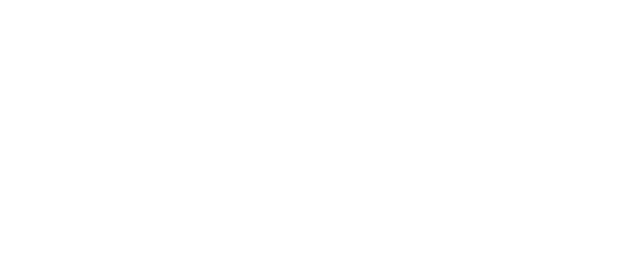
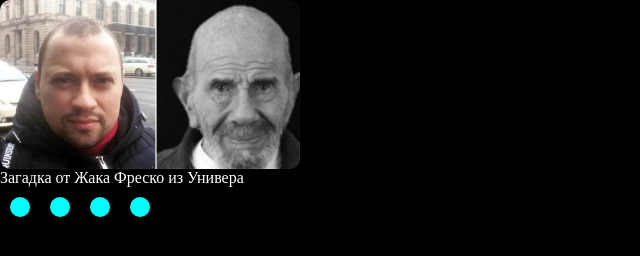
Before and after one commit to Sulfat404/cssMemSlider, a plain HTML site: page index.html in a window 1280 px wide. Shown: the whole page, without its empty margins (0-640 px from the left). Drawn offline with Linux system fonts and the light colour scheme.

Commit message:
feat: add basic page layout

```diff
--- a/index.css
+++ b/index.css
@@ -0,0 +1,62 @@
+*,
+*::before,
+*::after {
+  box-sizing: border-box;
+}
+ul[class],
+ol[class] {
+  padding: 0;
+}
+
+body,
+h1,
+h2,
+h3,
+h4,
+p,
+ul[class],
+ol[class],
+li {
+  margin: 0;
+}
+
+ul[class],
+ol[class] {
+  list-style: none;
+}
+
+img {
+  max-width: 100%;
+  display: block;
+}
+
+.container {
+  margin: 0 auto;
+  max-width: 1440px;
+  background-color: #000;
+  height: 100vh;
+}
+
+.img {
+  width: 300px;
+  border-radius: 10px;
+}
+
+.text {
+  color: white;
+}
+
+.controls__wrapper {
+  display: flex;
+
+}
+
+.control {
+  margin: 10px;
+  padding: 10px;
+  cursor: pointer;
+  width: 20px;
+  height: 20px;
+  background-color: aqua;
+  border-radius: 50%;
+}
--- a/index.html
+++ b/index.html
@@ -8,6 +8,19 @@
   <link rel="stylesheet" href="./index.css">
 </head>
 <body>
-
+  <div class="container">
+    <div class="img__gallary">
+      <div class="img__wrapper">
+        <img class="img" src="./images/1.jpg" alt="img1">
+      </div>
+    </div>
+    <div class="text">Загадка от Жака Фреско из Универа</div>
+    <div class="controls__wrapper">
+      <div class="control"></div>
+      <div class="control"></div>
+      <div class="control"></div>
+      <div class="control"></div>
+    </div>
+  </div>
 </body>
 </html>
```
